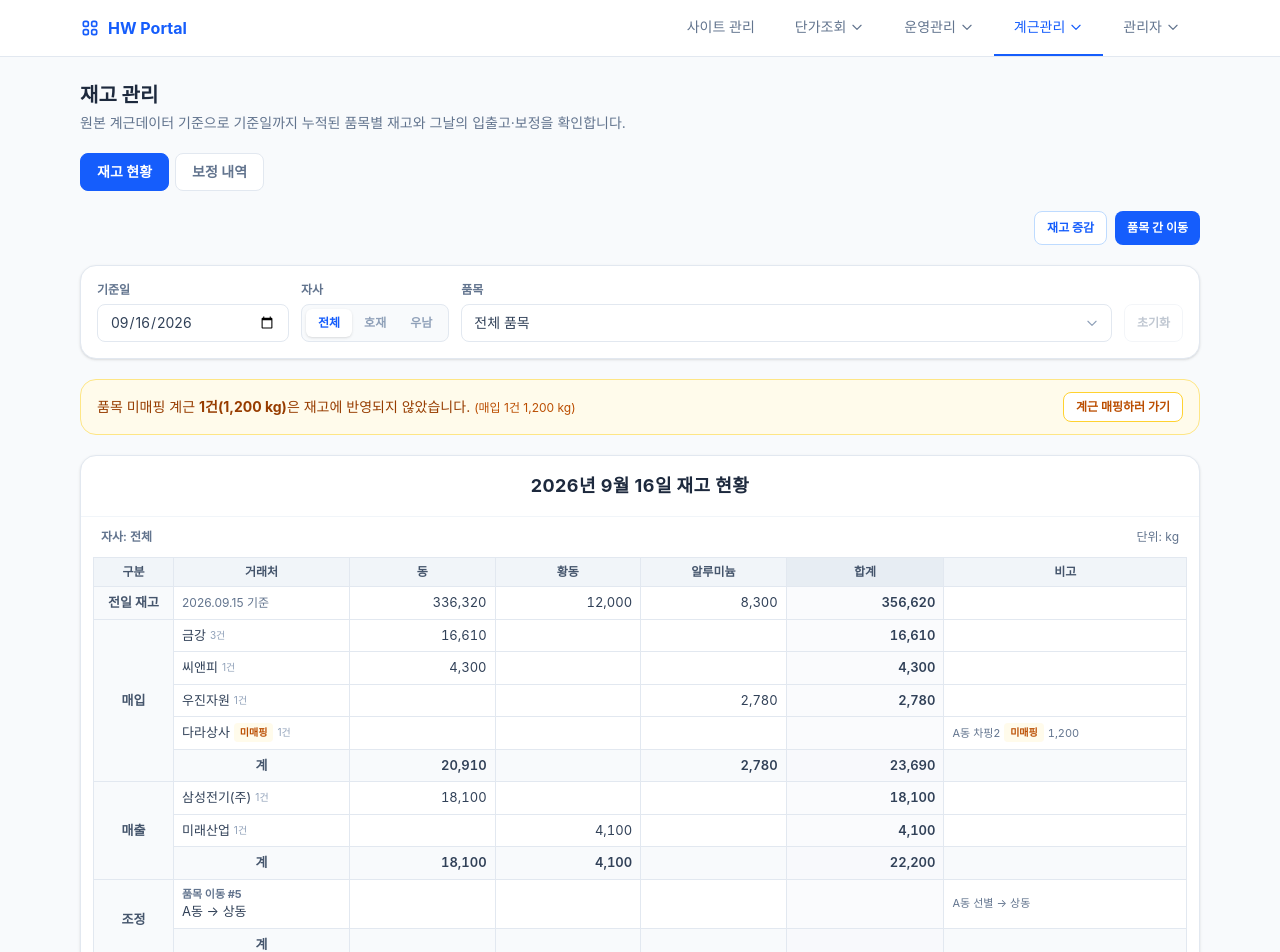
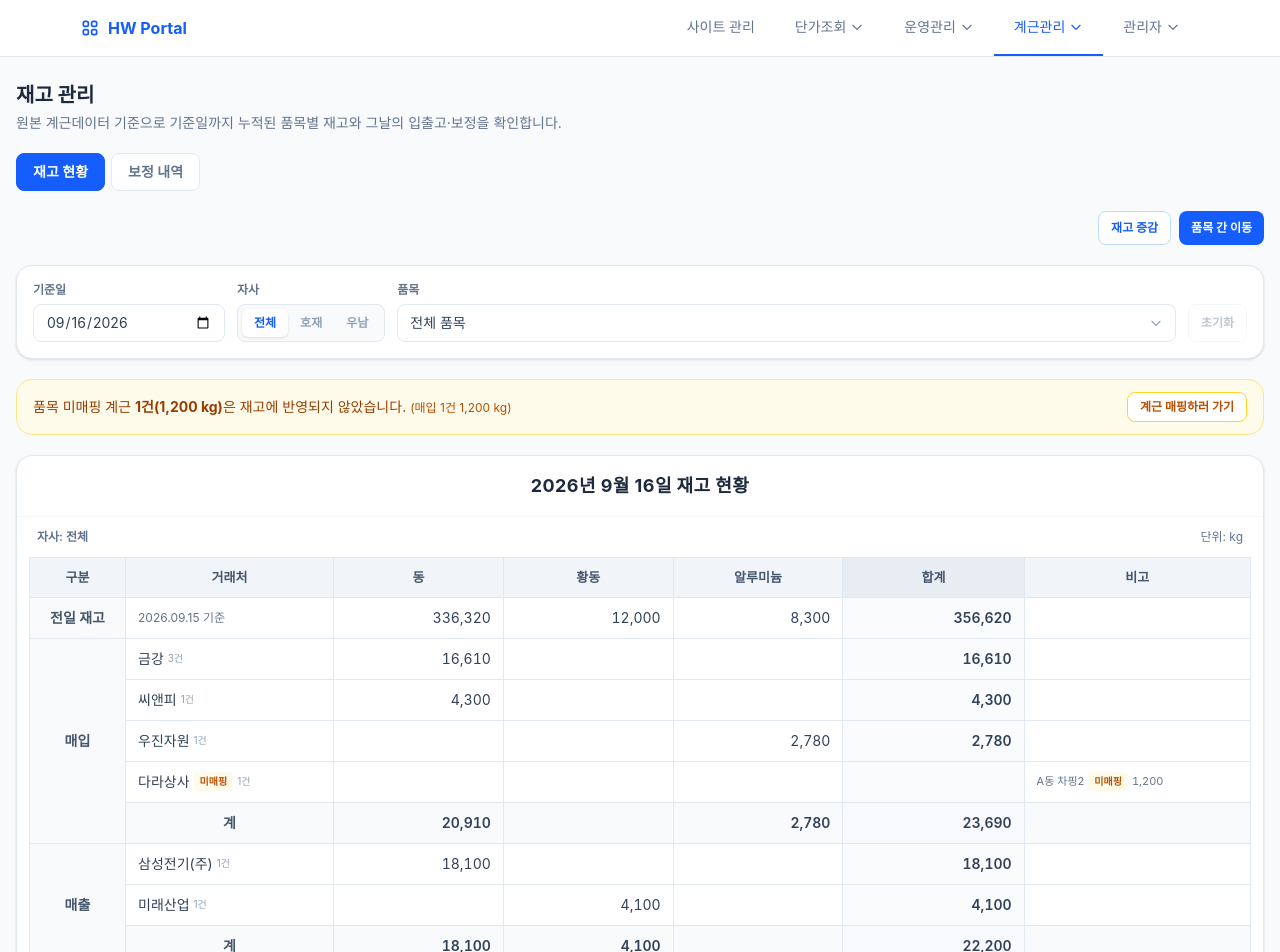
Before and after one commit to jeonghwan951204/hw-portal, a React (Vite) app: page /inventory in a window 1280 px wide. Shown: the top 952 px of the page. Built offline with nearby package versions, Linux system fonts and the light colour scheme.

Commit message:
재고관리 화면 수정

```diff
--- a/src/pages/inventory/components/StockSheet.jsx
+++ b/src/pages/inventory/components/StockSheet.jsx
@@ -9,7 +9,7 @@ import {
   ownerCompanyLabelOf,
 } from "../constants";
 
-const CELL = "border border-slate-200 px-2 py-1.5";
+const CELL = "border border-slate-200 px-3 py-2.5";
 const NUMBER_CELL = `${CELL} text-right tabular-nums whitespace-nowrap`;
 
 const toneOf = (value) => (Number(value) < 0 ? "font-bold text-red-600" : "");
@@ -75,7 +75,7 @@ function TradeSection({ label, section, columns }) {
               {label}
             </th>
           )}
-          <td className={`${CELL} max-w-[12rem]`}>
+          <td className={`${CELL} max-w-[14rem]`}>
             <span className="inline-flex min-w-0 items-center gap-1">
               <MappedName name={row.label} mapped={row.mapped} emptyLabel="거래처 미입력" />
               <span className="shrink-0 text-[10px] text-slate-400">{row.weighingCount}건</span>
@@ -118,7 +118,7 @@ function AdjustmentSection({ section, columns, truncated }) {
               조정
             </th>
           )}
-          <td className={`${CELL} max-w-[12rem]`}>
+          <td className={`${CELL} max-w-[14rem]`}>
             <div className="flex flex-col">
               <span className="text-[11px] font-bold text-slate-500">
                 {movementTypeLabelOf(row.movement.movementType)} #{row.movement.movementId}
@@ -172,15 +172,15 @@ export default function StockSheet({ sheet, asOfDate, ownerCompany, movementsTru
         <p className="px-5 py-12 text-center text-sm text-slate-400">표시할 품목이 없습니다.</p>
       ) : (
         <div className="overflow-x-auto p-3">
-          <table className="w-full min-w-[48rem] border-collapse text-[13px] text-slate-700">
-            <thead className="bg-slate-100 text-xs text-slate-600">
+          <table className="w-full min-w-[64rem] border-collapse text-sm text-slate-700">
+            <thead className="bg-slate-100 text-[13px] text-slate-600">
               <tr>
-                <th className={`${CELL} w-20`}>구분</th>
-                <th className={`${CELL} w-44`}>거래처</th>
+                <th className={`${CELL} w-24`}>구분</th>
+                <th className={`${CELL} w-52`}>거래처</th>
                 {columns.map((column) => (
-                  <th key={column.itemId} className={`${CELL} min-w-[6rem]`}>{column.itemName}</th>
+                  <th key={column.itemId} className={`${CELL} min-w-[7.5rem]`}>{column.itemName}</th>
                 ))}
-                <th className={`${CELL} min-w-[6.5rem] bg-slate-200/60`}>합계</th>
+                <th className={`${CELL} min-w-[8rem] bg-slate-200/60`}>합계</th>
                 <th className={`${CELL} min-w-[10rem]`}>비고</th>
               </tr>
             </thead>
--- a/src/pages/inventory/index.jsx
+++ b/src/pages/inventory/index.jsx
@@ -100,7 +100,8 @@ export default function InventoryPage() {
   return (
     <div className="min-h-screen bg-slate-50 text-slate-900">
       <Header />
-      <main className="mx-auto max-w-6xl space-y-5 px-4 py-6">
+      {/* 재고 현황표는 품목 열이 많아 다른 화면보다 넓게 쓴다 */}
+      <main className="mx-auto max-w-[100rem] space-y-5 px-4 py-6">
         <div>
           <h1 className="text-xl font-bold text-slate-800">재고 관리</h1>
           <p className="mt-1 text-sm text-slate-500">
```
